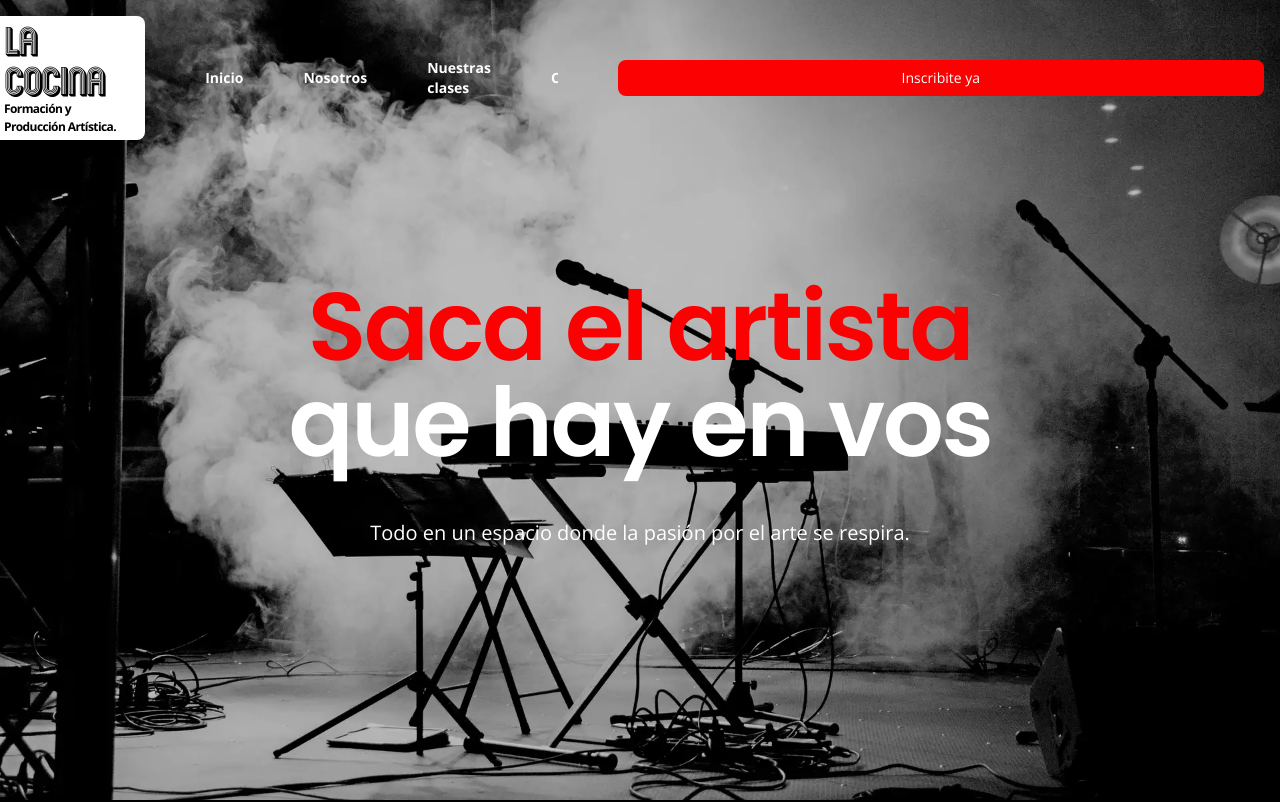
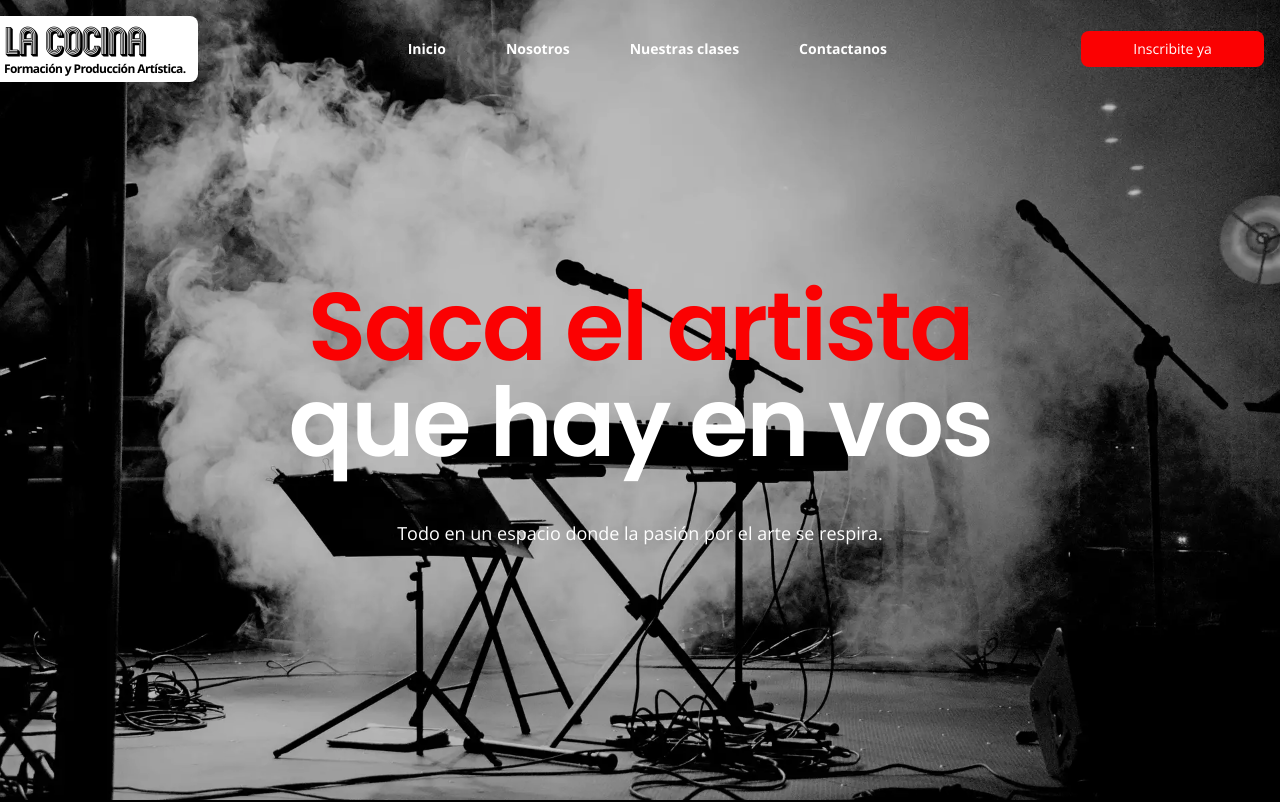
Before and after one commit to aqulesz/lacocina, a React (Vite) app: page / in a window 1280 px wide. Shown: the top 802 px of the page. Built offline with nearby package versions, Linux system fonts and the light colour scheme.

Commit message:
navbar y hero listo en version mobile, tablet, y desktop

```diff
--- a/src/components/Header.tsx
+++ b/src/components/Header.tsx
@@ -1,6 +1,7 @@
 import { useEffect,useState } from "react";
 import useMediaQuery from "../hooks/useMediaQuery";
 import NavLink from "./Navlink";
+import Logo from "./Logo";
 
 function Header() {
     const [toggle, setToggle] = useState(false);
@@ -12,9 +13,9 @@ function Header() {
         setToggle(!toggle);
     }
 
-    const isDesktop = useMediaQuery({ query: '(min-width: 800px)' });
+    const isDesktop = useMediaQuery({ query: '(min-width: 960px)' });
 
-    const isMobile = useMediaQuery({ query: '(max-width: 800px)' });
+    const isMobile = useMediaQuery({ query: '(max-width: 960px)' });
 
     useEffect(() => {
         if (isDesktop) {
@@ -45,25 +46,22 @@ function Header() {
 
     return (
              <nav className={`w-full py-2 z-2 transition-transform duration-300 transform-gpu ${isMobile ? `backdrop-blur-lg bg-neutral-700/10 fixed top-0 left-0 ${isVisible ? "translate-y-0" : "-translate-y-full" }` : "absolute"} md:py-4`}>
-                <div className={`flex flex-col justify-between transition-transform duration-300 ${toggle && "gap-5"} sm:flex-row md:justify-start md:gap-15 lg:justify-between lg:items-center`}>
+                <div className={`flex flex-col justify-between transition-transform duration-300 ${toggle && "gap-5"} md:flex-row md:gap-15 md:items-center md:justify-between `}>
                     <div className="flex justify-between">
-                        <div className="logo p-1 pr-3 bg-white rounded-r-lg flex flex-col">
-                            <span className="font-logo tracking-tight text-3xl lg:text-4xl" >La cocina</span>
-                            <span className="font-default text-[10px] font-bold tracking-tighter lg:text-[12px]" >Formación y Producción Artística.</span>
-                        </div>
-                        <button className="text-custom-red sm:hidden" onClick={handleToggle}>
+                        <Logo />
+                        <button className={`text-custom-red ${isDesktop && "hidden"}`} onClick={handleToggle}>
                             <svg className="w-6 h-6 fill-current mr-4" xmlns="http://www.w3.org/2000/svg" x="0px" y="0px" width="100" height="100" viewBox="0 0 50 50">
                                 <path d="M 0 7.5 L 0 12.5 L 50 12.5 L 50 7.5 Z M 0 22.5 L 0 27.5 L 50 27.5 L 50 22.5 Z M 0 37.5 L 0 42.5 L 50 42.5 L 50 37.5 Z"></path>
                             </svg>
                         </button>
                     </div>
-                    <div className={`${isMobile && `${toggle ? "max-h-40 mt-5" : "max-h-0 invisible"}`} flex flex-col pl-4 gap-5 sm:gap-8 sm:flex-row sm:justify-between sm:mt-0 sm:items-center sm:pr-30 lg:gap-15 lg:p-0 text-sm overflow-hidden transition-all ease-in-out`}>
+                    <div className={`${isMobile && `${toggle ? "max-h-40 mt-5" : "max-h-0 invisible"}`} flex flex-col pl-4 gap-5 sm:gap-8 sm:flex-row sm:justify-between sm:mt-0 sm:items-center sm:pr-30 md:pr-0 lg:gap-15 text-sm overflow-hidden transition-all ease-in-out`}>
                                 <NavLink url="#">Inicio</NavLink>
                                 <NavLink url="#">Nosotros</NavLink>
                                 <NavLink url="#">Nuestras clases</NavLink>
                                 <NavLink url="#">Contactanos</NavLink>
                     </div>
-                    <button className={`${toggle ? "max-h-40 text-white font-default font-normal bg-custom-red py-2 px-9 rounded-lg w-2/3 self-center lg:text-sm lg:mr-4" : "max-h-0 invisible"}`}>Inscribite ya</button>
+                    <button className={`${toggle ? "max-h-40 text-white font-default font-normal bg-custom-red py-2 rounded-lg self-center w-2/4 md:w-1/6 md:text-xs md:mr-4 lg:text-sm lg:w-1/7" : "max-h-0 invisible"}`}>Inscribite ya</button>
                 </div>
             </nav>
     )
--- /dev/null
+++ b/src/components/Logo.tsx
@@ -0,0 +1,10 @@
+function Logo() {
+    return(
+        <div className="logo p-1 pr-3 bg-white rounded-r-lg flex flex-col">
+            <span className="font-logo tracking-tight text-3xl md:text-[35px] lg:text-4xl" >La cocina</span>
+            <span className="font-default text-[10px] font-bold tracking-tighter lg:text-[12px]" >Formación y Producción Artística.</span>
+        </div>
+    )
+}
+
+export default Logo;
--- a/src/components/Navlink.tsx
+++ b/src/components/Navlink.tsx
@@ -4,7 +4,7 @@ type NavLinkProps = {
 }
 
 function NavLink({ url, children } : NavLinkProps & { children: React.ReactNode }) {
-    return <a href={url} className="text-white font-default font-bold text-sm hover:text-red-600 md:text-sm lg:text-sm">{children}</a>
+    return <a href={url} className="text-white font-default font-bold text-sm md:text-xs hover:text-red-600 lg:text-sm">{children}</a>
 }
 
 export default NavLink;
--- a/src/components/PrincipalHero.tsx
+++ b/src/components/PrincipalHero.tsx
@@ -3,10 +3,10 @@ function PrincipalHero() {
         <div className="bg-[url('/src/assets/concert-7424190_1920.webp')] w-full h-dvh flex justify-center items-center bg-cover bg-center">
             < div className="absolute inset-0 bg-black opacity-25" ></div>
             <div className="z-1 flex flex-col gap-7 w-xs h-1/3 p-3 sm:w-2/3 lg:w-4/5 lg:justify-between lg:items-center xl:w-4/6">
-                <h1 className="text-5xl font-hero font-bold tracking-tight text-white sm:text-7xl lg:text-8xl text-center lg:mb-5">
+                <h1 className="text-5xl font-hero font-bold tracking-tight text-white sm:text-7xl md:text-7xl lg:text-8xl text-center lg:mb-5">
                     <span className="text-custom-red block" >Saca el artista</span> que hay en vos
                 </h1>
-                <p className="text-white font-default font-normal text-center sm:text-xl lg:text-xl" >Todo en un espacio donde la pasión por el arte se respira.</p>
+                <p className="text-white font-default font-normal text-center lg:text-lg" >Todo en un espacio donde la pasión por el arte se respira.</p>
             </div>
         </div>
     )
```
